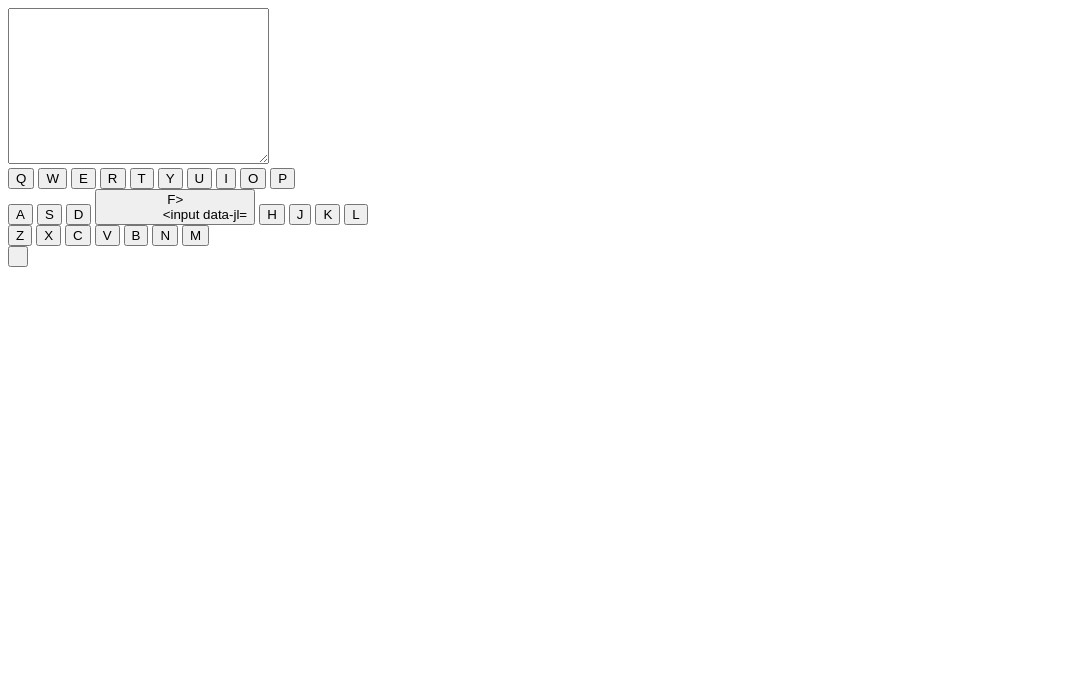
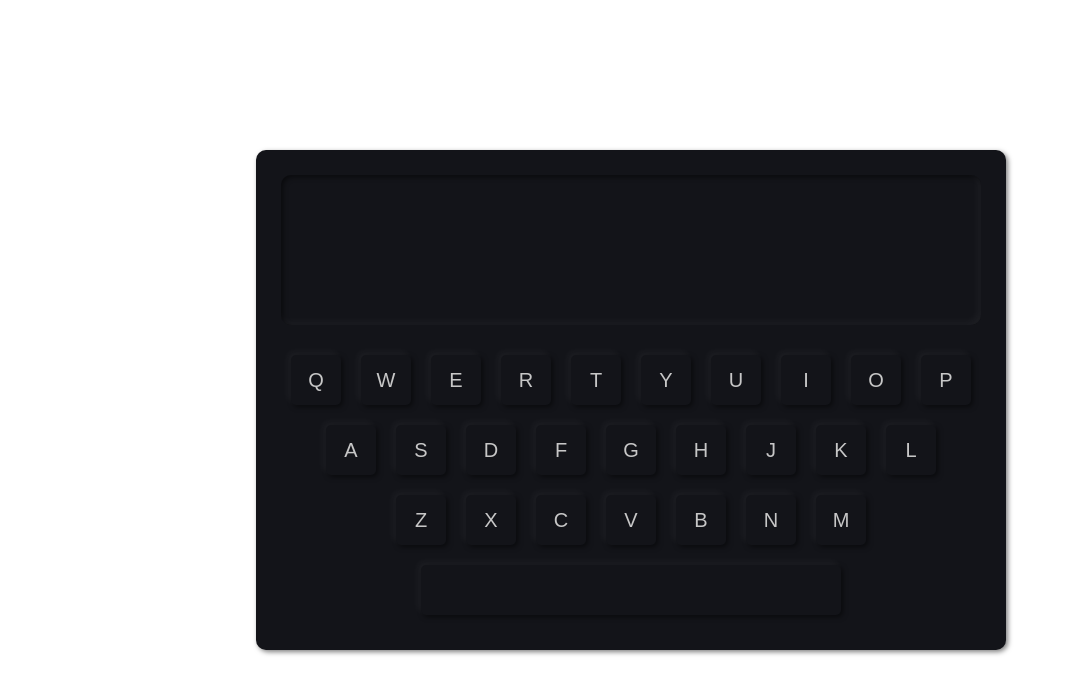
Before and after one commit to Nicklb3/project-12-the-keyboard-app, a plain HTML site: page index.html in a window 1280 px wide. Shown: the whole page, without its empty margins (0-1066 px from the left). Drawn offline with Linux system fonts and the light colour scheme.

Commit message:
fixed mark-up

```diff
--- a/index.html
+++ b/index.html
@@ -3,7 +3,7 @@
 <head>
     <meta charset="UTF-8">
     <meta name="viewport" content="width=device-width, initial-scale=1.0">
-    <link rel="stylesheet" href="style.css">
+    <link rel="stylesheet" href="./styles.css">
     <title>The Keyboard App</title>
 </head>
 <body>
@@ -32,7 +32,7 @@
                 <input type="button" value="A">
                 <input type="button" value="S">
                 <input type="button" value="D">
-                <input type="button" value="F>
+                <input type="button" value="F">
                 <input type="button" value="G">
                 <input type="button" value="H">
                 <input type="button" value="J">
```
